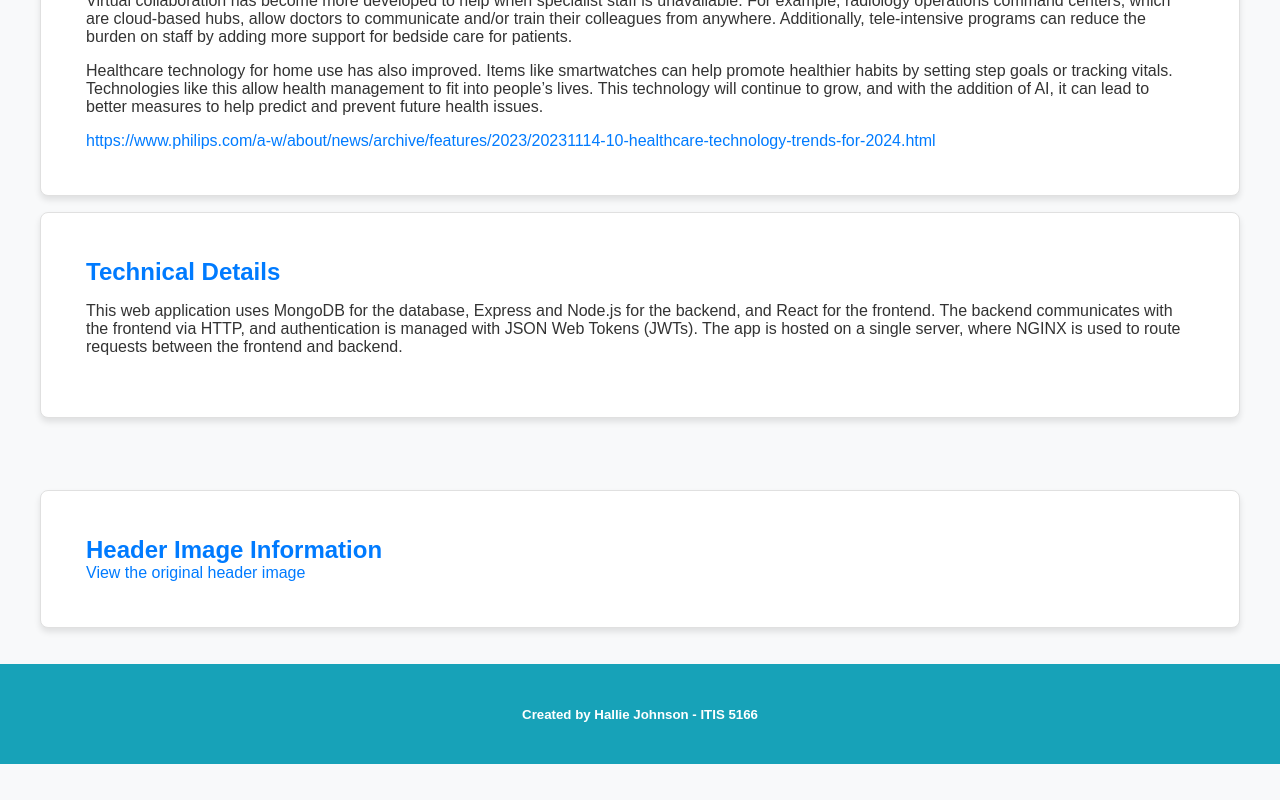
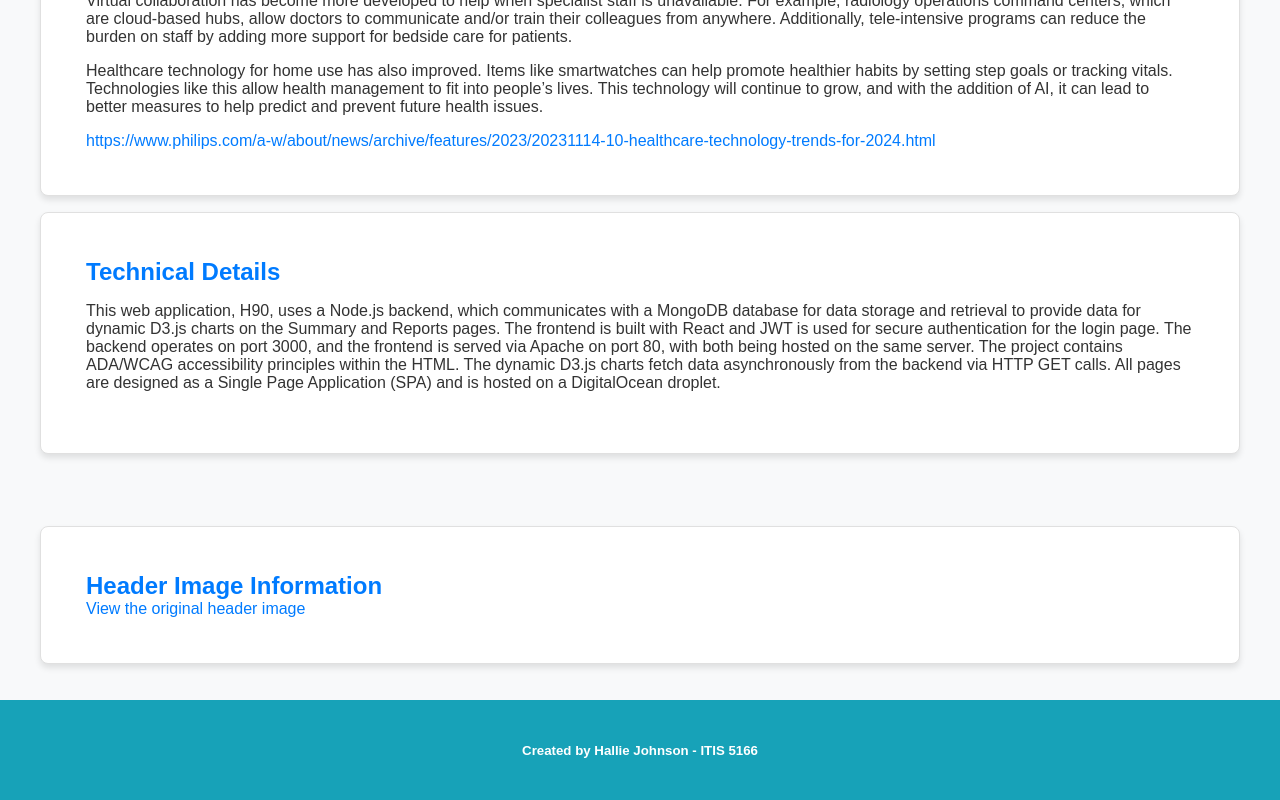
Before and after one commit to Hallie-Johnson/H90, a React (Create React App) app in the folder frontend/: page /dashboard in a window 1280 px wide. Shown: the part 614-1414 px from the top of the page. Before the commit the page ends 1378 px from the top, so only its background shows below. Built offline with nearby package versions, Linux system fonts and the light colour scheme; sample sign-in values are in the browser's storage.

Commit message:
Updated README, backend, and technical paragraph.

```diff
--- a/frontend/src/pages/Dashboard.js
+++ b/frontend/src/pages/Dashboard.js
@@ -55,7 +55,7 @@ function Dashboard() {
           <section className="card">
             <h2 id="technical-details-heading">Technical Details</h2>
             <p>
-              This web application uses MongoDB for the database, Express and Node.js for the backend, and React for the frontend. The backend communicates with the frontend via HTTP, and authentication is managed with JSON Web Tokens (JWTs). The app is hosted on a single server, where NGINX is used to route requests between the frontend and backend.
+              This web application, H90, uses a Node.js backend, which communicates with a MongoDB database for data storage and retrieval to provide data for dynamic D3.js charts on the Summary and Reports pages. The frontend is built with React and JWT is used for secure authentication for the login page. The backend operates on port 3000, and the frontend is served via Apache on port 80, with both being hosted on the same server. The project contains ADA/WCAG accessibility principles within the HTML. The dynamic D3.js charts fetch data asynchronously from the backend via HTTP GET calls. All pages are designed as a Single Page Application (SPA) and is hosted on a DigitalOcean droplet.
             </p>
           </section>
         </div>
```
Also changed, not shown: 2 other files (tests, documents, lock files or other folders).
